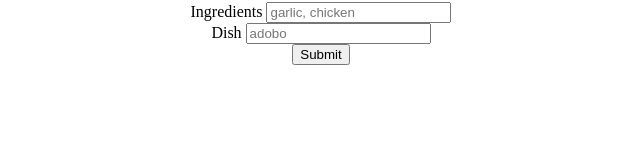
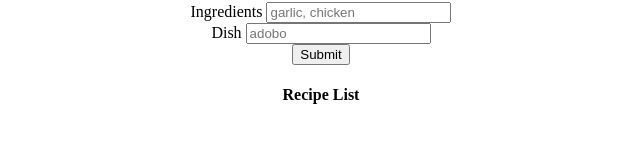
Before and after one commit to artiwarahd/recipefinder, a React (Create React App) app: page / in a window 1280 px wide. Shown: the part 137-300 px from the top of the page, without its empty margins (319-959 px from the left). Built offline with nearby package versions, Linux system fonts and the light colour scheme; the HTML template or start-up script is replaced by a standard one.

Commit message:
Building a recipe list

```diff
--- a/src/components/App.js
+++ b/src/components/App.js
@@ -1,5 +1,6 @@
 import React, { Component } from 'react';
 import SearchRecipes from './SearchRecipes';
+import RecipeList from './RecipeList';
 
 import '../styles/index.css';
 
@@ -9,6 +10,7 @@ class App extends Component {
       <div>
         <h2>Recipe Finder</h2>
         <SearchRecipes />
+        <RecipeList />
       </div>
     )
   }
--- /dev/null
+++ b/src/components/RecipeList.js
@@ -0,0 +1,31 @@
+import React, { Component } from 'react';
+import { connect } from 'react-redux';
+
+class RecipeList extends Component {
+  render(){
+    console.log('props', this.props);
+
+    return(
+      <div>
+        <h4>Recipe List</h4>
+        <ul className='list-group'>
+          {
+            this.props.recipes.map((recipe, index) => {
+              return(
+                <li className='list-group-item' key={index}>
+                  <div className='list-item'>{recipe.title}</div>
+                </li>
+              )
+            })
+          }
+        </ul>
+      </div>
+    )
+  }
+}
+
+function mapStateToProps(state){
+  return state;
+}
+
+export default connect(mapStateToProps, null)(RecipeList);
--- a/src/index.js
+++ b/src/index.js
@@ -8,8 +8,6 @@ import rootReducer from './reducers'
 
 const store = createStore(rootReducer);
 
-store.subscribe(() => console.log('store', store.getState()));
-
 ReactDOM.render(
   <Provider store={store}>
     <App />
```
